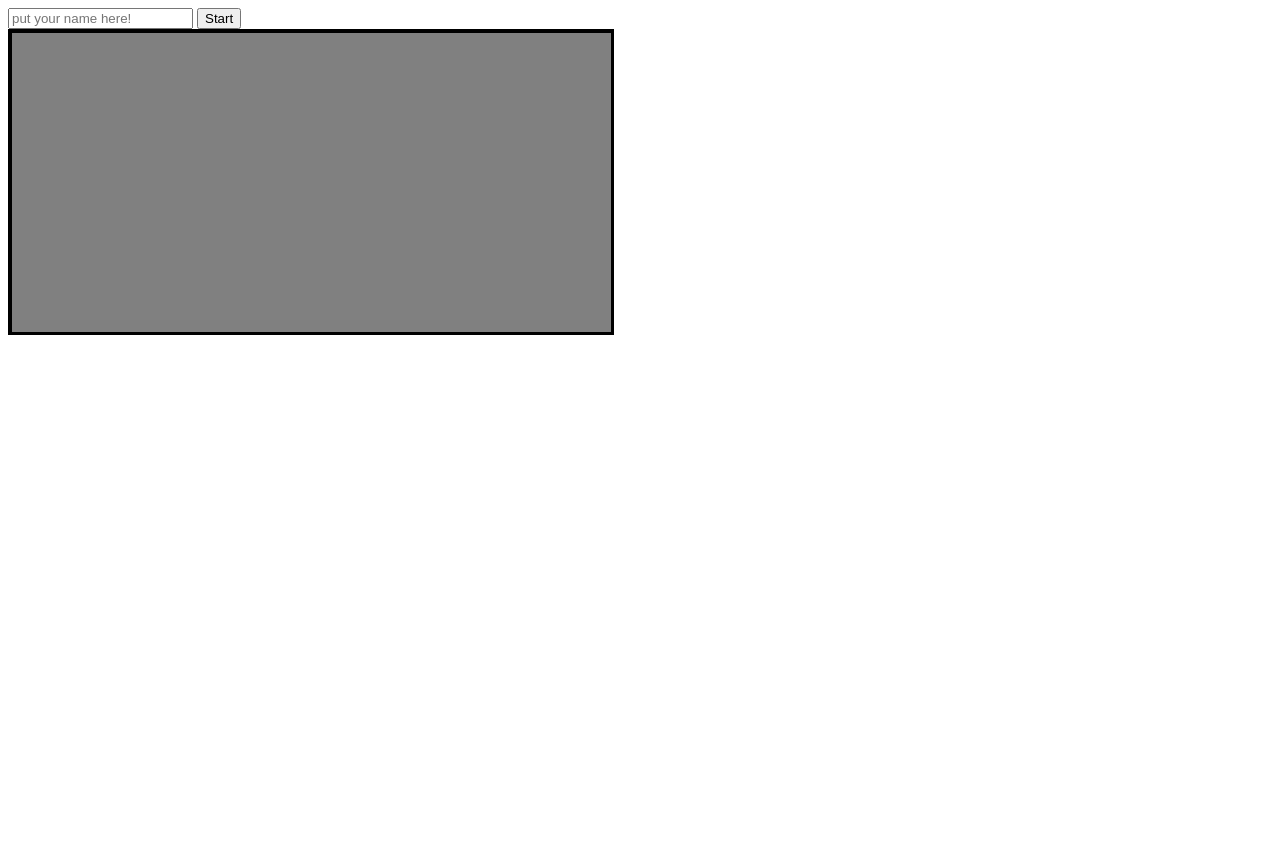
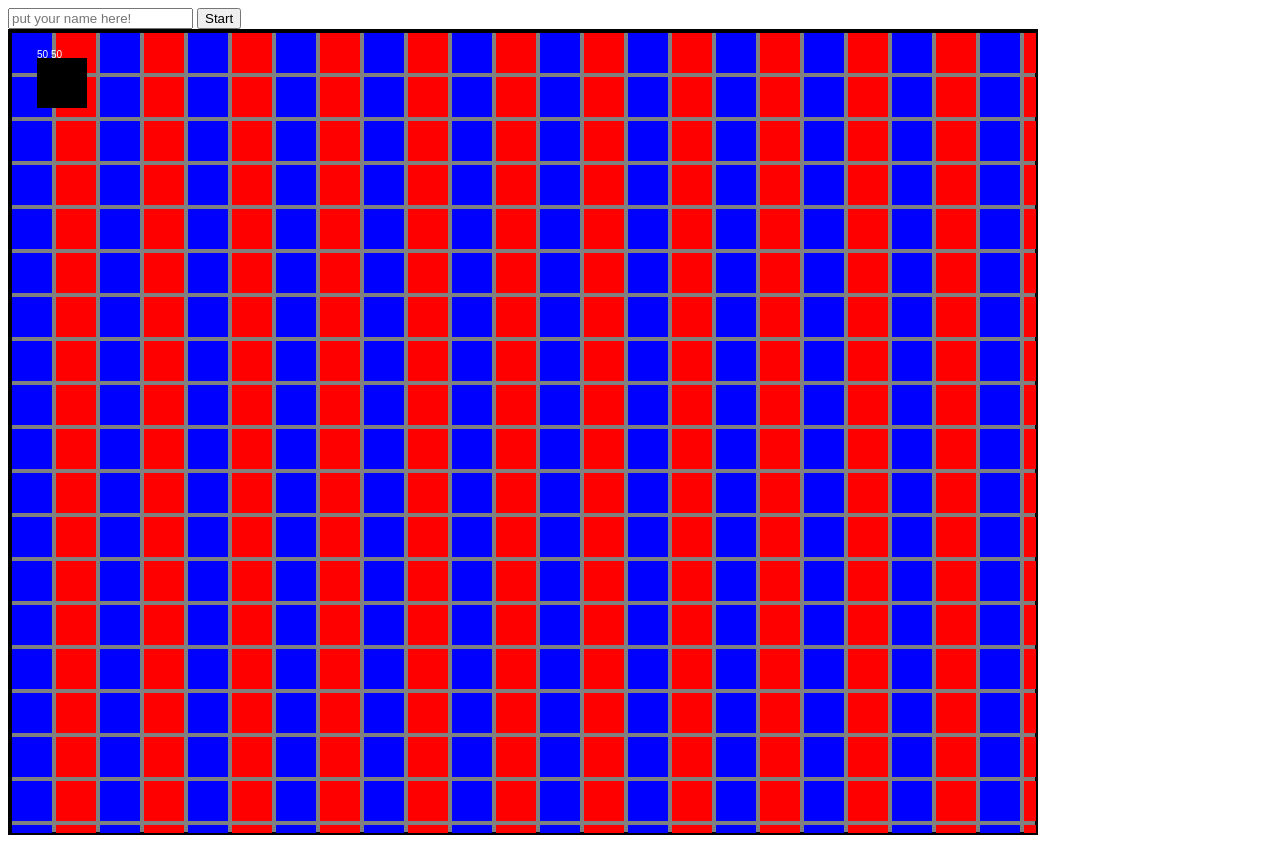
Before and after one commit to Pabloitto/js13kserver, a website: page public/index.html in a window 1280 px wide. Before the commit the page ends 800 px from the top, so only its background shows below. Drawn offline with nearby package versions, Linux system fonts and the light colour scheme.

Commit message:
experiments with camera

```diff
--- a/public/index.html
+++ b/public/index.html
@@ -7,19 +7,17 @@
     <title>JS13K2016</title>
     <script src="/socket.io/socket.io.js"></script>
     <script src="/shared.js"></script>
-    <script src="/client.js"></script>
+    <script src="/testcamera.js"></script>
     <style>
         div.game-container {
-            width: 600px;
-            height: 300px;
+            width: 1024px;
+            height: 800px;
             border: 3px solid black;
             background-color: gray;
         }
 
         canvas#canvas-game {
             border: 1px solid black;
-            height: 100%;
-            width: 100%;
         }
     </style>
 </head>
--- /dev/null
+++ b/public/testcamera.js
@@ -0,0 +1,409 @@
+	// start the game when page is loaded
+	window.onload = function() {
+	    // wrapper for our game "classes", "methods" and "objects"
+	    window.Game = {};
+
+	    // wrapper for "class" Rectangle
+	    (function() {
+	        function Rectangle(left, top, width, height) {
+	            this.left = left || 0;
+	            this.top = top || 0;
+	            this.width = width || 0;
+	            this.height = height || 0;
+	            this.right = this.left + this.width;
+	            this.bottom = this.top + this.height;
+	        }
+
+	        Rectangle.prototype.set = function(left, top, /*optional*/ width, /*optional*/ height) {
+	            this.left = left;
+	            this.top = top;
+	            this.width = width || this.width;
+	            this.height = height || this.height
+	            this.right = (this.left + this.width);
+	            this.bottom = (this.top + this.height);
+	        }
+
+	        Rectangle.prototype.within = function(r) {
+	            return (r.left <= this.left &&
+	                r.right >= this.right &&
+	                r.top <= this.top &&
+	                r.bottom >= this.bottom);
+	        }
+
+	        Rectangle.prototype.overlaps = function(r) {
+	            return (this.left < r.right &&
+	                r.left < this.right &&
+	                this.top < r.bottom &&
+	                r.top < this.bottom);
+	        }
+
+	        // add "class" Rectangle to our Game object
+	        Game.Rectangle = Rectangle;
+	    })();
+
+	    // wrapper for "class" Camera (avoid global objects)
+	    (function() {
+
+	        // possibles axis to move the camera
+	        var AXIS = {
+	            NONE: "none",
+	            HORIZONTAL: "horizontal",
+	            VERTICAL: "vertical",
+	            BOTH: "both"
+	        };
+
+	        // Camera constructor
+	        function Camera(xView, yView, canvasWidth, canvasHeight, worldWidth, worldHeight) {
+	            // position of camera (left-top coordinate)
+	            this.xView = xView || 0;
+	            this.yView = yView || 0;
+
+	            // distance from followed object to border before camera starts move
+	            this.xDeadZone = 0; // min distance to horizontal borders
+	            this.yDeadZone = 0; // min distance to vertical borders
+
+	            // viewport dimensions
+	            this.wView = canvasWidth;
+	            this.hView = canvasHeight;
+
+	            // allow camera to move in vertical and horizontal axis
+	            this.axis = AXIS.BOTH;
+
+	            // object that should be followed
+	            this.followed = null;
+
+	            // rectangle that represents the viewport
+	            this.viewportRect = new Game.Rectangle(this.xView, this.yView, this.wView, this.hView);
+
+	            // rectangle that represents the world's boundary (room's boundary)
+	            this.worldRect = new Game.Rectangle(0, 0, worldWidth, worldHeight);
+
+	        }
+
+	        // gameObject needs to have "x" and "y" properties (as world(or room) position)
+	        Camera.prototype.follow = function(gameObject, xDeadZone, yDeadZone) {
+	            this.followed = gameObject;
+	            this.xDeadZone = xDeadZone;
+	            this.yDeadZone = yDeadZone;
+	        }
+
+	        Camera.prototype.update = function() {
+	            // keep following the player (or other desired object)
+	            if (this.followed != null) {
+	                if (this.axis == AXIS.HORIZONTAL || this.axis == AXIS.BOTH) {
+	                    // moves camera on horizontal axis based on followed object position
+	                    if (this.followed.x - this.xView + this.xDeadZone > this.wView)
+	                        this.xView = this.followed.x - (this.wView - this.xDeadZone);
+	                    else if (this.followed.x - this.xDeadZone < this.xView)
+	                        this.xView = this.followed.x - this.xDeadZone;
+
+	                }
+	                if (this.axis == AXIS.VERTICAL || this.axis == AXIS.BOTH) {
+	                    // moves camera on vertical axis based on followed object position
+	                    if (this.followed.y - this.yView + this.yDeadZone > this.hView)
+	                        this.yView = this.followed.y - (this.hView - this.yDeadZone);
+	                    else if (this.followed.y - this.yDeadZone < this.yView)
+	                        this.yView = this.followed.y - this.yDeadZone;
+	                }
+
+	            }
+
+	            // update viewportRect
+	            this.viewportRect.set(this.xView, this.yView);
+
+	            // don't let camera leaves the world's boundary
+	            if (!this.viewportRect.within(this.worldRect)) {
+	                if (this.viewportRect.left < this.worldRect.left)
+	                    this.xView = this.worldRect.left;
+	                if (this.viewportRect.top < this.worldRect.top)
+	                    this.yView = this.worldRect.top;
+	                if (this.viewportRect.right > this.worldRect.right)
+	                    this.xView = this.worldRect.right - this.wView;
+	                if (this.viewportRect.bottom > this.worldRect.bottom)
+	                    this.yView = this.worldRect.bottom - this.hView;
+	            }
+
+	        }
+
+	        // add "class" Camera to our Game object
+	        Game.Camera = Camera;
+
+	    })();
+
+	    // wrapper for "class" Player
+	    (function() {
+	        function Player(x, y) {
+	            // (x, y) = center of object
+	            // ATTENTION:
+	            // it represents the player position on the world(room), not the canvas position
+	            this.x = x;
+	            this.y = y;
+
+	            // move speed in pixels per second
+	            this.speed = 200;
+
+	            // render properties
+	            this.width = 50;
+	            this.height = 50;
+	        }
+
+	        Player.prototype.update = function(step, worldWidth, worldHeight) {
+	            // parameter step is the time between frames ( in seconds )
+
+	            // check controls and move the player accordingly
+	            if (Game.controls.left)
+	                this.x -= this.speed * step;
+	            if (Game.controls.up)
+	                this.y -= this.speed * step;
+	            if (Game.controls.right)
+	                this.x += this.speed * step;
+	            if (Game.controls.down)
+	                this.y += this.speed * step;
+
+	            // don't let player leaves the world's boundary
+	            if (this.x - this.width / 2 < 0) {
+	                this.x = this.width / 2;
+	            }
+	            if (this.y - this.height / 2 < 0) {
+	                this.y = this.height / 2;
+	            }
+	            if (this.x + this.width / 2 > worldWidth) {
+	                this.x = worldWidth - this.width / 2;
+	            }
+	            if (this.y + this.height / 2 > worldHeight) {
+	                this.y = worldHeight - this.height / 2;
+	            }
+	        }
+
+	        Player.prototype.draw = function(context, xView, yView) {
+	            // draw a simple rectangle shape as our player model
+	            context.save();
+	            context.fillStyle = "white";
+	            // before draw we need to convert player world's position to canvas position
+	            context.fillText(this.x + " " + this.y, (this.x - this.width / 2) - xView, (this.y - this.height / 2) - yView);
+	            context.fillStyle = "black";
+	            context.fillRect((this.x - this.width / 2) - xView, (this.y - this.height / 2) - yView, this.width, this.height);
+	            context.restore();
+	        }
+
+	        // add "class" Player to our Game object
+	        Game.Player = Player;
+
+	    })();
+
+	    // wrapper for "class" Map
+	    (function() {
+	        function Map(width, height) {
+	            // map dimensions
+	            this.width = width;
+	            this.height = height;
+
+	            // map texture
+	            this.image = null;
+	        }
+
+	        // generate an example of a large map
+	        Map.prototype.generate = function() {
+	            var ctx = document.createElement("canvas").getContext("2d");
+	            ctx.canvas.width = this.width;
+	            ctx.canvas.height = this.height;
+
+	            var rows = ~~(this.width / 44) + 1;
+	            var columns = ~~(this.height / 44) + 1;
+
+	            var color = "red";
+	            ctx.save();
+	            ctx.fillStyle = "red";
+	            for (var x = 0, i = 0; i < rows; x += 44, i++) {
+	                ctx.beginPath();
+	                for (var y = 0, j = 0; j < columns; y += 44, j++) {
+	                    ctx.rect(x, y, 40, 40);
+	                }
+	                color = (color == "red" ? "blue" : "red");
+	                ctx.fillStyle = color;
+	                ctx.fill();
+	                ctx.closePath();
+	            }
+	            ctx.restore();
+
+	            // store the generate map as this image texture
+	            this.image = new Image();
+	            this.image.src = ctx.canvas.toDataURL("image/png");
+
+	            // clear context
+	            ctx = null;
+	        }
+
+	        // draw the map adjusted to camera
+	        Map.prototype.draw = function(context, xView, yView) {
+	            // easiest way: draw the entire map changing only the destination coordinate in canvas
+	            // canvas will cull the image by itself (no performance gaps -> in hardware accelerated environments, at least)
+	            //context.drawImage(this.image, 0, 0, this.image.width, this.image.height, -xView, -yView, this.image.width, this.image.height);
+
+	            // didactic way:
+
+	            var sx, sy, dx, dy;
+	            var sWidth, sHeight, dWidth, dHeight;
+
+	            // offset point to crop the image
+	            sx = xView;
+	            sy = yView;
+
+	            // dimensions of cropped image
+	            sWidth = context.canvas.width;
+	            sHeight = context.canvas.height;
+
+	            // if cropped image is smaller than canvas we need to change the source dimensions
+	            if (this.image.width - sx < sWidth) {
+	                sWidth = this.image.width - sx;
+	            }
+	            if (this.image.height - sy < sHeight) {
+	                sHeight = this.image.height - sy;
+	            }
+
+	            // location on canvas to draw the croped image
+	            dx = 0;
+	            dy = 0;
+	            // match destination with source to not scale the image
+	            dWidth = sWidth;
+	            dHeight = sHeight;
+
+	            context.drawImage(this.image, sx, sy, sWidth, sHeight, dx, dy, dWidth, dHeight);
+	        }
+
+	        // add "class" Map to our Game object
+	        Game.Map = Map;
+
+	    })();
+
+	    // Game Script
+	    (function() {
+	        // prepaire our game canvas
+	        var canvas = document.getElementById("canvas-game");
+	        var context = canvas.getContext("2d");
+
+	        // game settings:
+	        var FPS = 30;
+	        var INTERVAL = 1000 / FPS; // milliseconds
+	        var STEP = INTERVAL / 1000 // seconds
+
+	        // setup an object that represents the room
+	        var room = {
+	            width: 5000,
+	            height: 3000,
+	            map: new Game.Map(5000, 3000)
+	        };
+
+	        // generate a large image texture for the room
+	        room.map.generate();
+
+	        // setup player
+	        var player = new Game.Player(50, 50);
+
+	        // setup the magic camera !!!
+	        var camera = new Game.Camera(0, 0, canvas.width, canvas.height, room.width, room.height);
+	        camera.follow(player, canvas.width / 2, canvas.height / 2);
+
+	        // Game update function
+	        var update = function() {
+	            player.update(STEP, room.width, room.height);
+	            camera.update();
+	        }
+
+	        // Game draw function
+	        var draw = function() {
+	            // clear the entire canvas
+	            context.clearRect(0, 0, canvas.width, canvas.height);
+
+	            // redraw all objects
+	            room.map.draw(context, camera.xView, camera.yView);
+	            player.draw(context, camera.xView, camera.yView);
+	        }
+
+	        // Game Loop
+	        var gameLoop = function() {
+	            update();
+	            draw();
+	        }
+
+	        // <-- configure play/pause capabilities:
+
+	        // I'll use setInterval instead of requestAnimationFrame for compatibility reason,
+	        // but it's easy to change that.
+
+	        var runningId = -1;
+
+	        Game.play = function() {
+	            if (runningId == -1) {
+	                runningId = setInterval(function() {
+	                    gameLoop();
+	                }, INTERVAL);
+	                console.log("play");
+	            }
+	        }
+
+	        Game.togglePause = function() {
+	            if (runningId == -1) {
+	                Game.play();
+	            } else {
+	                clearInterval(runningId);
+	                runningId = -1;
+	                console.log("paused");
+	            }
+	        }
+
+	        // -->
+
+	    })();
+
+	    // <-- configure Game controls:
+
+	    Game.controls = {
+	        left: false,
+	        up: false,
+	        right: false,
+	        down: false,
+	    };
+
+	    window.addEventListener("keydown", function(e) {
+	        switch (e.keyCode) {
+	            case 37: // left arrow
+	                Game.controls.left = true;
+	                break;
+	            case 38: // up arrow
+	                Game.controls.up = true;
+	                break;
+	            case 39: // right arrow
+	                Game.controls.right = true;
+	                break;
+	            case 40: // down arrow
+	                Game.controls.down = true;
+	                break;
+	        }
+	    }, false);
+
+	    window.addEventListener("keyup", function(e) {
+	        switch (e.keyCode) {
+	            case 37: // left arrow
+	                Game.controls.left = false;
+	                break;
+	            case 38: // up arrow
+	                Game.controls.up = false;
+	                break;
+	            case 39: // right arrow
+	                Game.controls.right = false;
+	                break;
+	            case 40: // down arrow
+	                Game.controls.down = false;
+	                break;
+	            case 80: // key P pauses the game
+	                Game.togglePause();
+	                break;
+	        }
+	    }, false);
+
+	    // -->
+
+
+	    Game.play();
+	}
```
